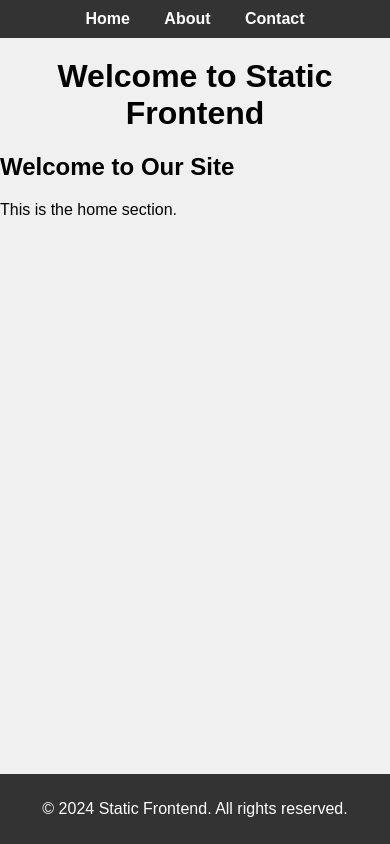
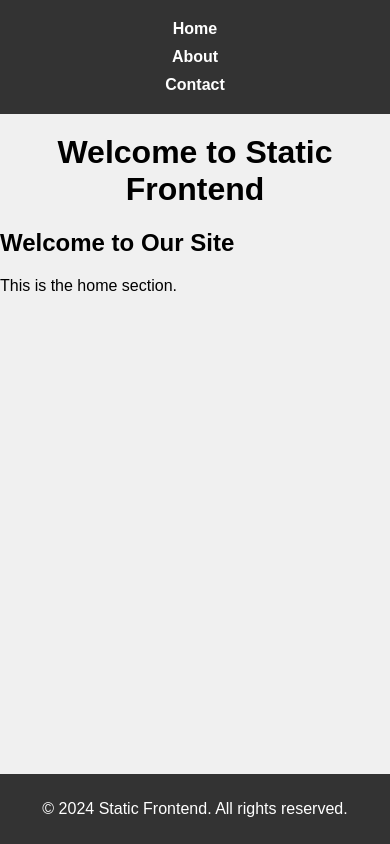
Before and after one commit to amirhosseinkho/Exp1, a website: page index.html in a window 390 px wide. Drawn offline with Linux system fonts and the light colour scheme.

Commit message:
Improve CSS for mobile responsiveness

```diff
--- a/styles.css
+++ b/styles.css
@@ -48,3 +48,12 @@ footer {
     bottom: 0;
     width: 100%;
 }
+@media (max-width: 600px) {
+    nav ul li {
+        display: block;
+        margin: 10px 0;
+    }
+    #content, section {
+        width: 95%;
+    }
+}
```
